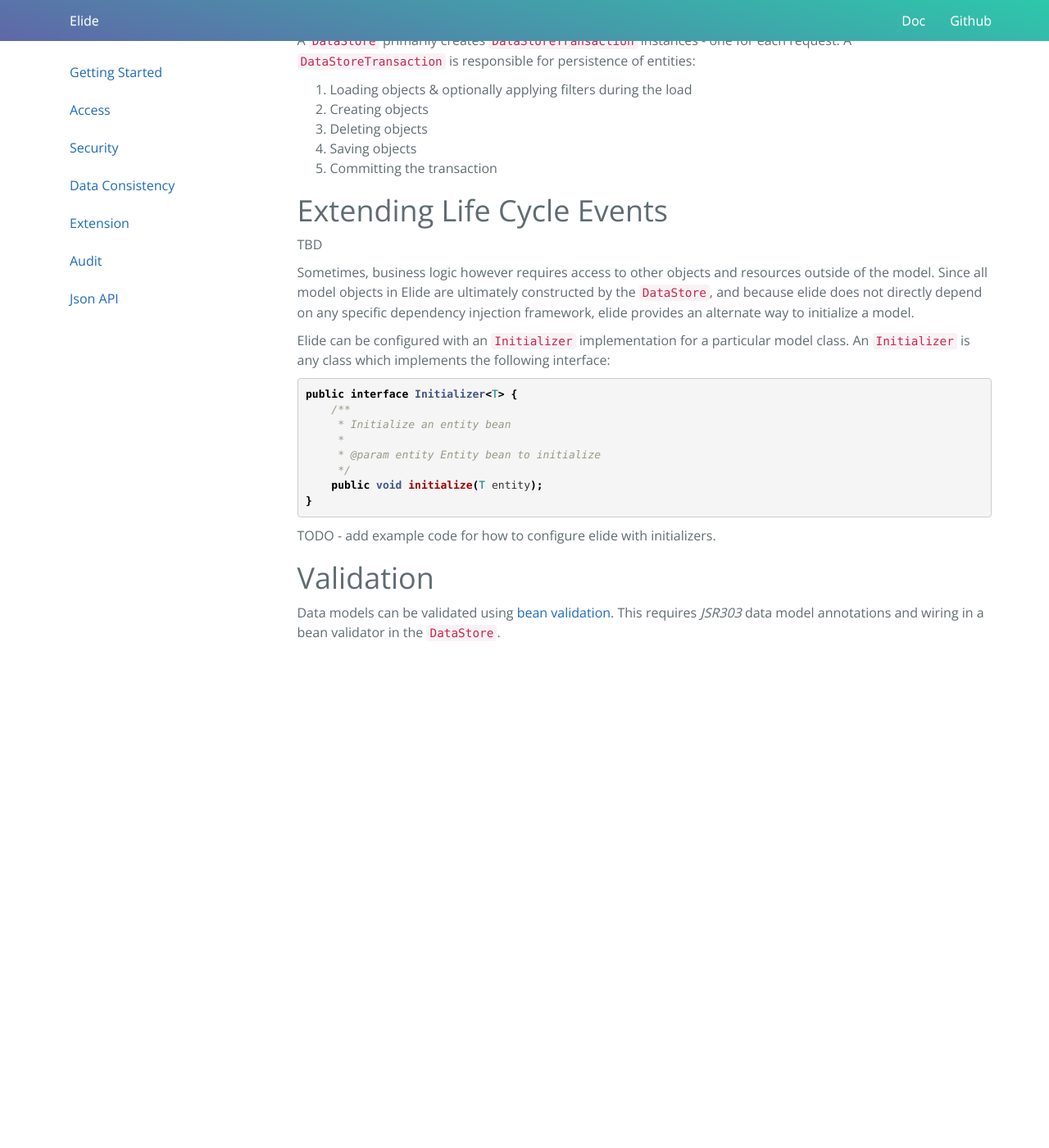
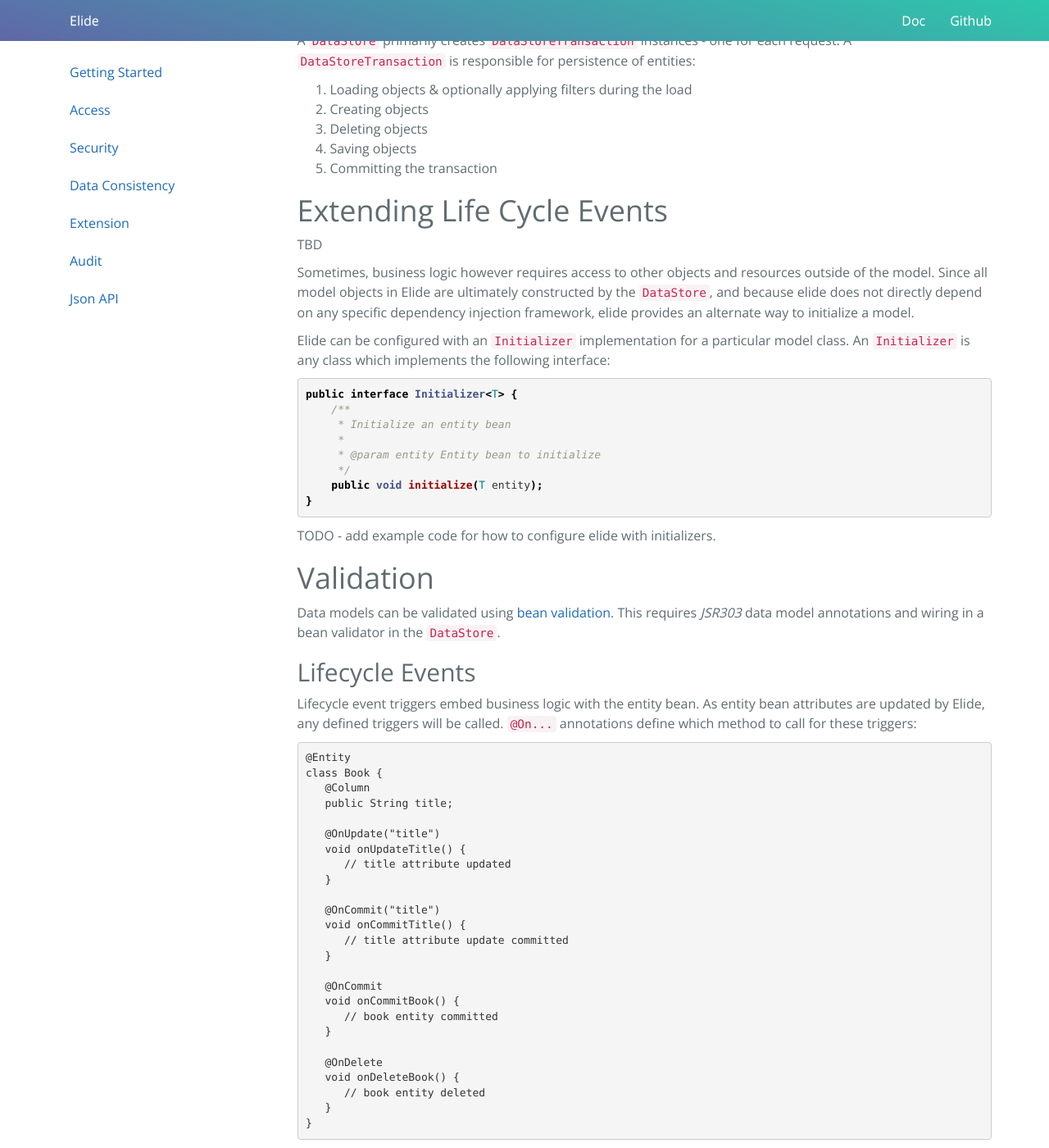
Before and after one commit to yahoo/elide-doc, a Jekyll site: the page built from pages/guide/05-extension.md, in a window 1280 px wide and 1400 px high, scrolled down 925 px. Shown: the whole window at 82% size. Built offline with Jekyll 4.4.1, drawn with Linux system fonts in a browser that asks for light colours; nearby versions of some CDN libraries; Markdown is read by kramdown in place of the engine named in the settings; before the commit the page ends 1718 px from its top, so only the background shows below that.

Commit message:
RFC: Lifecycle Events

````diff
--- a/pages/guide/05-extension.md
+++ b/pages/guide/05-extension.md
@@ -76,3 +76,34 @@ TODO - add example code for how to configure elide with initializers.
 
 Data models can be validated using [bean validation](http://beanvalidation.org/1.0/spec/).  This requires
 *JSR303* data model annotations and wiring in a bean validator in the `DataStore`.
+
+## Lifecycle Events
+Lifecycle event triggers embed business logic with the entity bean. As entity bean attributes are updated by Elide, any defined triggers will be called.  `@On...` annotations define which method to call for these triggers:
+
+```Java
+@Entity
+class Book {
+   @Column
+   public String title;
+
+   @OnUpdate("title")
+   void onUpdateTitle() {
+      // title attribute updated
+   }
+
+   @OnCommit("title")
+   void onCommitTitle() {
+      // title attribute update committed
+   }
+
+   @OnCommit
+   void onCommitBook() {
+      // book entity committed
+   }
+
+   @OnDelete
+   void onDeleteBook() {
+      // book entity deleted
+   }
+}
+```
````
